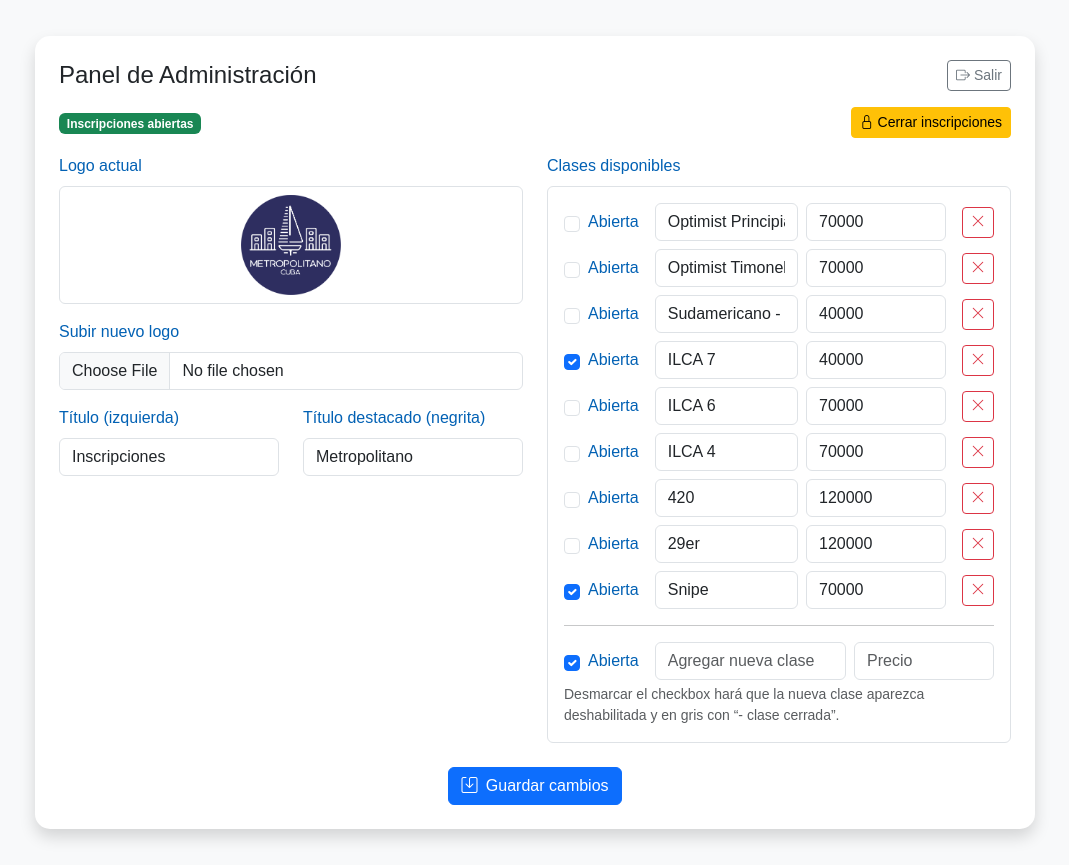
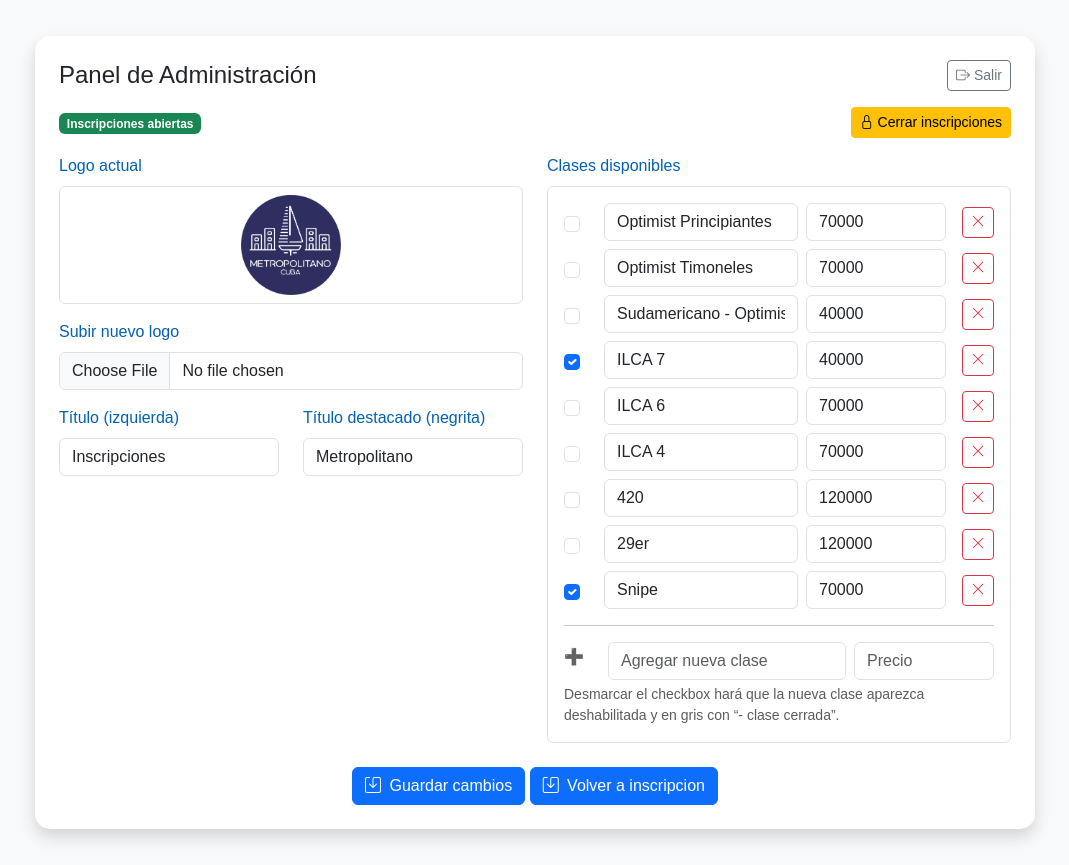
Before and after one commit to AnaSprungli-04/MetroPagos-Inscripciones, a Flask app: page /admin in a window 1280 px wide. Shown: the whole page, without its empty margins (105-1174 px from the left). Run offline with Flask 3, Linux system fonts and the light colour scheme; the visitor is signed in with stand-in values (Sample User, id 1); parts of the project's set-up code (start-up, migrations or seed data) failed here and were passed over.

Commit message:
admin detallesx8

```diff
--- a/templates/admin.html
+++ b/templates/admin.html
@@ -89,7 +89,7 @@
                 <div class="class-item mb-2 d-flex align-items-center gap-2 flex-wrap">
                   <input class="form-check-input" type="checkbox" id="open-{{ loop.index0 }}"
                          name="open-{{ loop.index0 }}" {% if not cls.closed %}checked{% endif %}>
-                  <label class="form-check-label me-2" for="open-{{ loop.index0 }}">Abierta</label>
+                  <label class="form-check-label me-2" for="open-{{ loop.index0 }}"></label>
                   <input class="form-control" type="text" name="name-{{ loop.index0 }}"
                          value="{{ cls.name }}" placeholder="Nombre de la clase">
                   <input class="form-control" style="max-width: 140px" type="number" min="0" step="1"
@@ -102,8 +102,8 @@
               {% endfor %}
               <hr>
               <div class="class-item d-flex align-items-center gap-2 flex-wrap">
-                <input class="form-check-input" type="checkbox" id="new_class_open" name="new_class_open" checked>
-                <label class="form-check-label me-2" for="new_class_open">Abierta</label>
+                <label class="form-label">➕</label>
+                <label class="form-check-label me-2" for="new_class_open"></label>
                 <input class="form-control" type="text" name="new_class" placeholder="Agregar nueva clase">
                 <input class="form-control" style="max-width: 140px" type="number" min="0" step="1"
                        name="new_class_price" placeholder="Precio">
@@ -115,9 +115,12 @@
           </div>
         </div>
 
-        <div class="text-center mt-4">
+        <div class="text-center mt-4 ">
           <button class="btn btn-primary" type="submit">
             <i class="bi bi-save me-1"></i> Guardar cambios
+          </button>
+          <button class="btn btn-primary" href="{{ url_for('index') }}">
+            <i class="bi bi-save me-1"></i> Volver a inscripcion
           </button>
         </div>
       </form>
```
